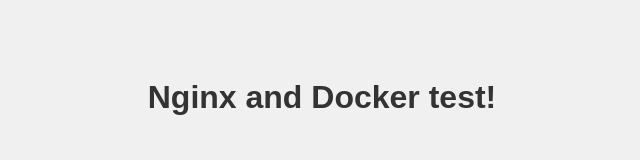
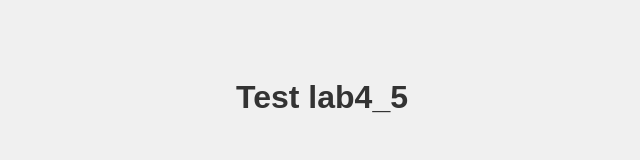
Before and after one commit to Fr3dr1ckson/lab45, a plain HTML site: page index.html in a window 1280 px wide. Shown: the whole page, without its empty margins (318-958 px from the left). Drawn offline with Linux system fonts and the light colour scheme.

Commit message:
Eightth commit

```diff
--- a/index.html
+++ b/index.html
@@ -7,6 +7,6 @@
   <link rel="stylesheet" href="style.css">
 </head>
 <body>
-  <h1>Nginx and Docker test!</h1>
+  <h1>Test lab4_5</h1>
 </body>
 </html>
```
